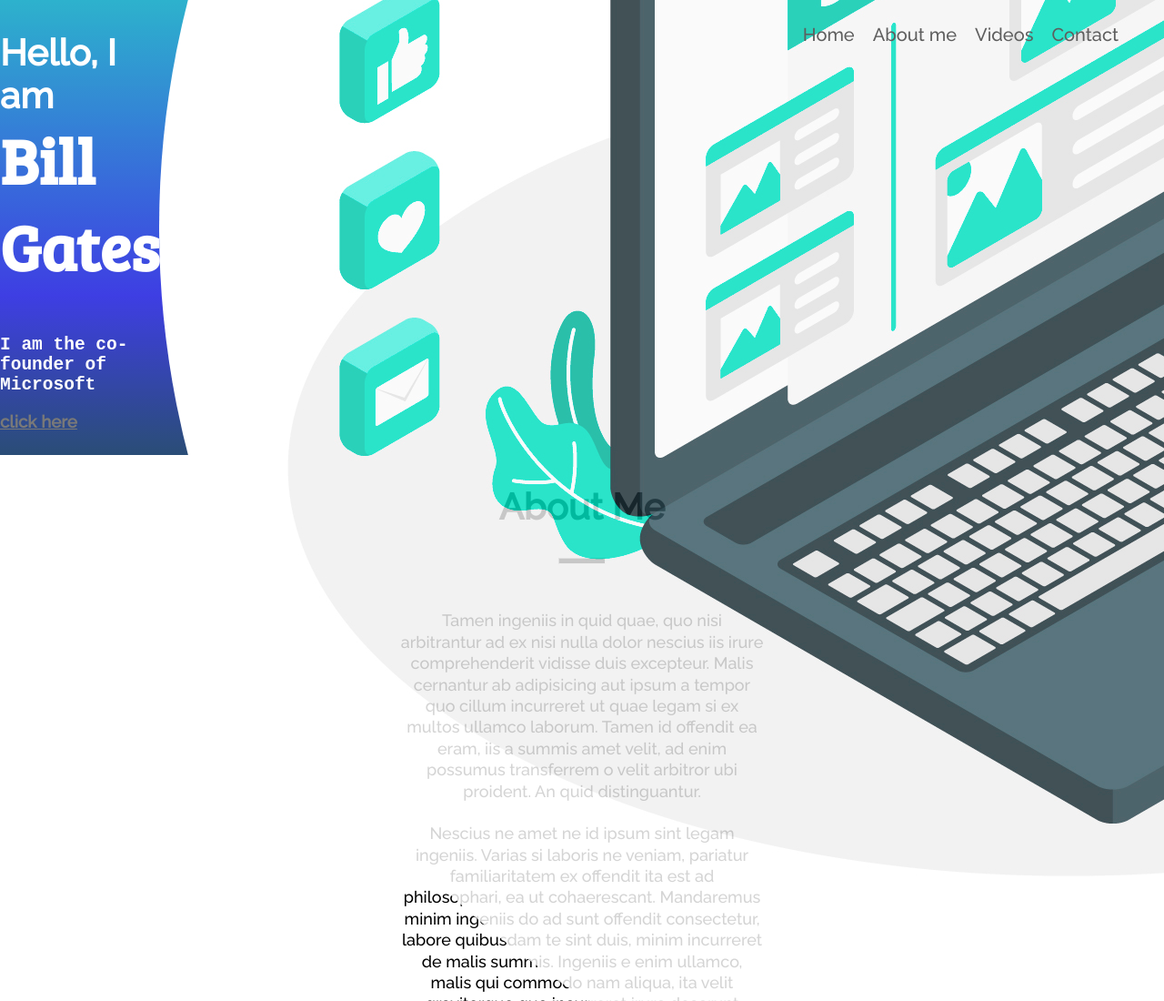
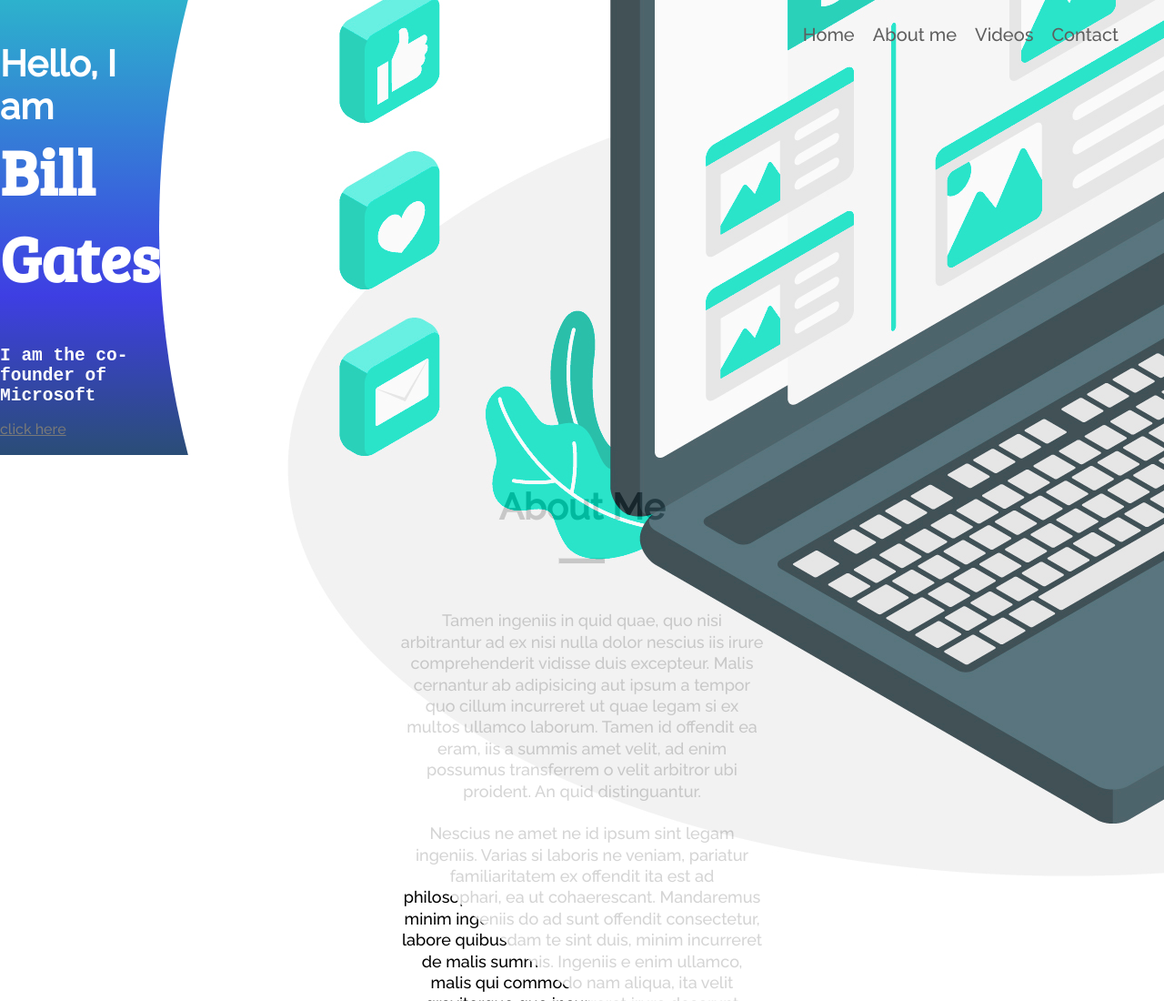
Before and after one commit to Ranjith-Ranju04082021/user3.github.io, a plain HTML site: page index.html in a window 1280 px wide. Shown: the top 1100 px of the page at 91% size. Drawn offline with Linux system fonts and the light colour scheme.

Commit message:
Update index.html

```diff
--- a/index.html
+++ b/index.html
@@ -24,7 +24,7 @@
                 <span>Bill Gates</span>
             </h1>
             <h2>I am the co-founder of Microsoft</h2>
-         <a href="https://ranjith-ranju04082021.github.io/project1/"><h3> click here</h3></a>
+         <a href="https://ranjith-ranju04082021.github.io/project1/"> click here</a>
         </div>
         <img src="blog.jpg">
     </header>
```
